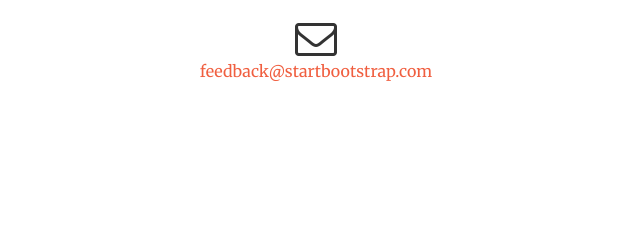
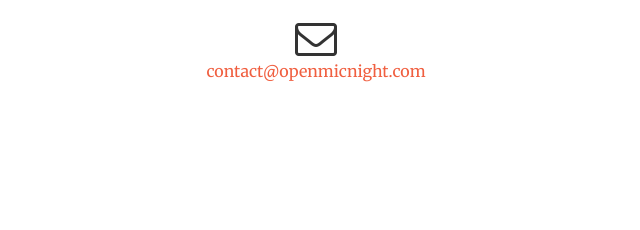
Before and after one commit to rachyllmorgan/full_openmicnight, a plain HTML site: page locations.html in a window 1280 px wide. Shown: the part 455-685 px from the top of the page, 519-1159 px from the left. Drawn offline with nearby package versions, Linux system fonts and the light colour scheme; a script that the page names is missing.

Commit message:
updated 'contact'

```diff
--- a/index.html
+++ b/index.html
@@ -269,7 +269,7 @@
                 </div>
                 <div class="col-lg-4 text-center">
                     <i class="fa fa-envelope-o fa-3x wow bounceIn" data-wow-delay=".1s"></i>
-                    <p><a href="mailto:your-email@your-domain.com">feedback@startbootstrap.com</a></p>
+                    <p><a href="mailto:your-email@your-domain.com">contact@openmicnight.com</a></p>
                 </div>
             </div>
         </div>
--- a/locations.html
+++ b/locations.html
@@ -139,7 +139,7 @@
                 </div>
                 <div class="col-lg-4 text-center">
                     <i class="fa fa-envelope-o fa-3x wow bounceIn" data-wow-delay=".1s"></i>
-                    <p><a href="mailto:your-email@your-domain.com">feedback@startbootstrap.com</a></p>
+                    <p><a href="mailto:your-email@your-domain.com">contact@openmicnight.com</a></p>
                 </div>
             </div>
         </div>
```
